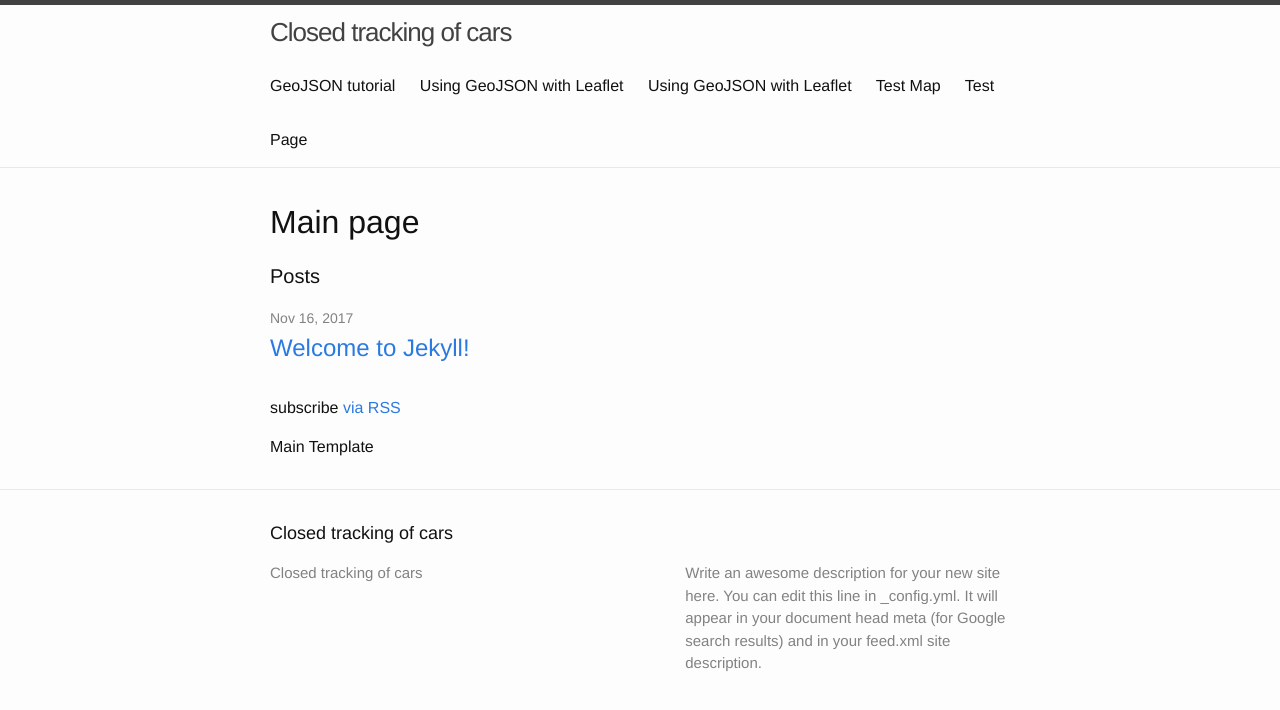
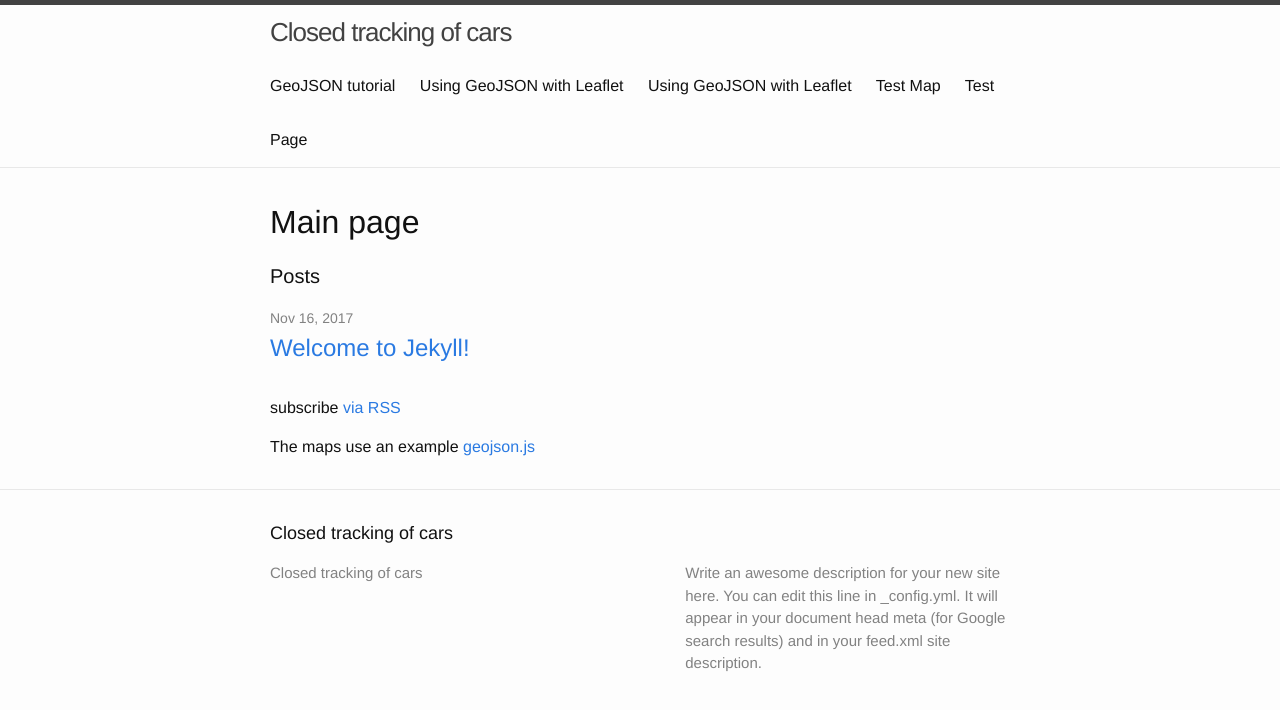
Before and after one commit to bopoh13/ctc-leaflet1, a Jekyll site: the page built from index.md, in a window 1280 px wide. Shown: the top 710 px of the page. Built offline with Jekyll 4.4.1, drawn with Linux system fonts in a browser that asks for light colours; nearby versions of some CDN libraries.

Commit message:
Link to template 'sample-geojson.js'

```diff
--- a/_layouts/main.liquid
+++ b/_layouts/main.liquid
@@ -11,7 +11,7 @@
       <div class="wrapper">
         {{ content }}
       </div>
-      <div class="wrapper">Main Template</div>
+      <div class="wrapper">The maps use an example <a href="../examples/geojson/sample-geojson.js">geojson.js</a></div>
     </main>
 
     {% include footer.liquid %}
```
